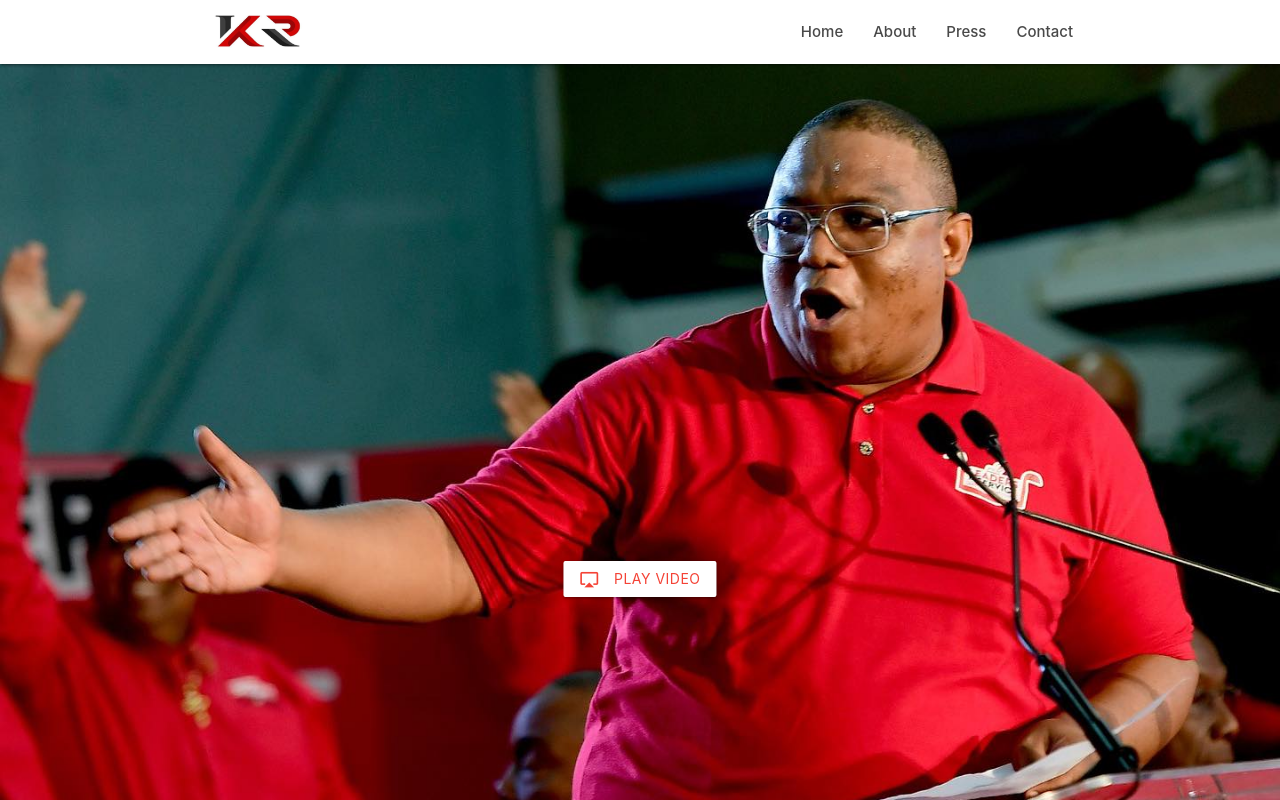
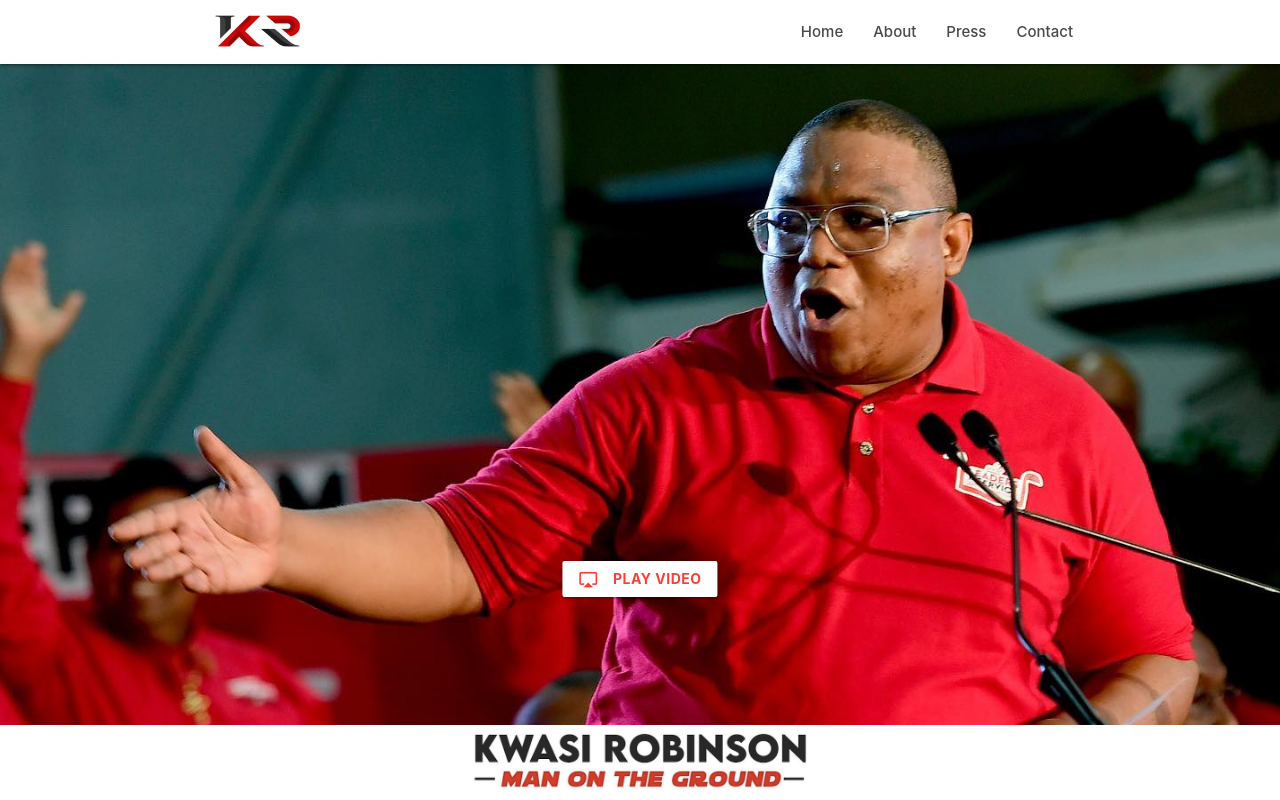
Before and after one commit to internap627/KR-repo, a React (Create React App) app: page / in a window 1280 px wide. Built offline with nearby package versions, Linux system fonts and the light colour scheme.

Commit message:
header footer - man on ground

```diff
--- a/src/App.css
+++ b/src/App.css
@@ -52,7 +52,26 @@
   left: 50%; /* Positions the button horizontally in the middle */
   transform: translate(-50%, -50%); /* Centers the button precisely */
   z-index: 1; /* Place the button on top of the background image */
+  font-weight: bold;
   /* Add your specific styles for the button */
+}
+
+.header-footer {
+  background-color: white; /* Set the white strip background color */
+  position: absolute; /* Position the footer absolutely */
+  bottom: 0; /* Place the footer at the bottom of the header container */
+  left: 0; /* Adjust the position from the left if needed */
+  width: 100%; /* Make the footer span the entire width of the header container */
+  display: flex;
+  justify-content: center;
+  align-items: center;
+  height: 75px; /* Set your desired height for the footer */
+}
+
+.header-footer img {
+  /* Style the image inside the footer */
+  max-width: 100%;
+  max-height: 100%;
 }
 
 .modal {
--- a/src/Header.js
+++ b/src/Header.js
@@ -22,6 +22,10 @@
         <i className="material-icons left">airplay</i>Play Video
       </button>
 
+      <div className="header-footer">
+        <img src="logo-kr2.png" alt="page logo" />
+      </div>
+
       {/* Modal */}
       {isModalOpen && (
         <div className="custom-modal">
```
Also changed, not shown: public/logo-kr2.png (added).
